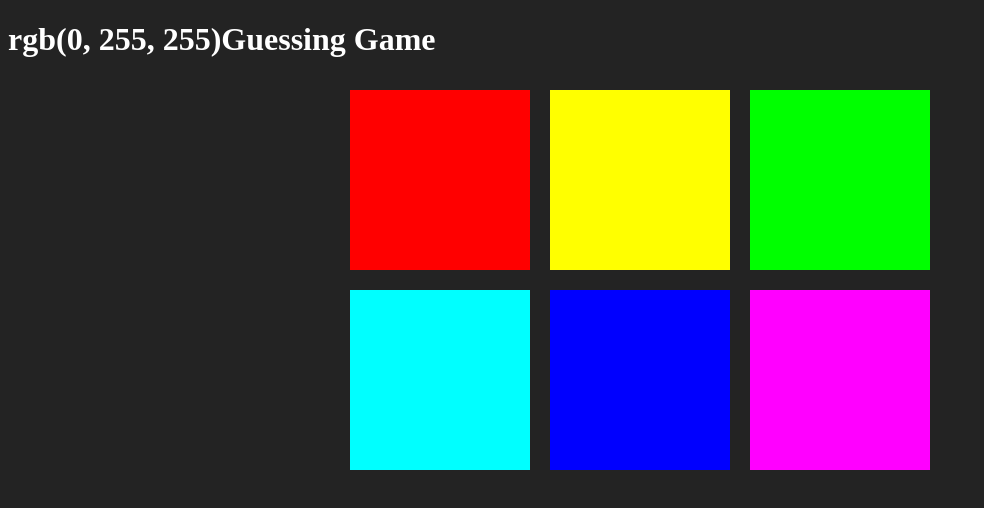
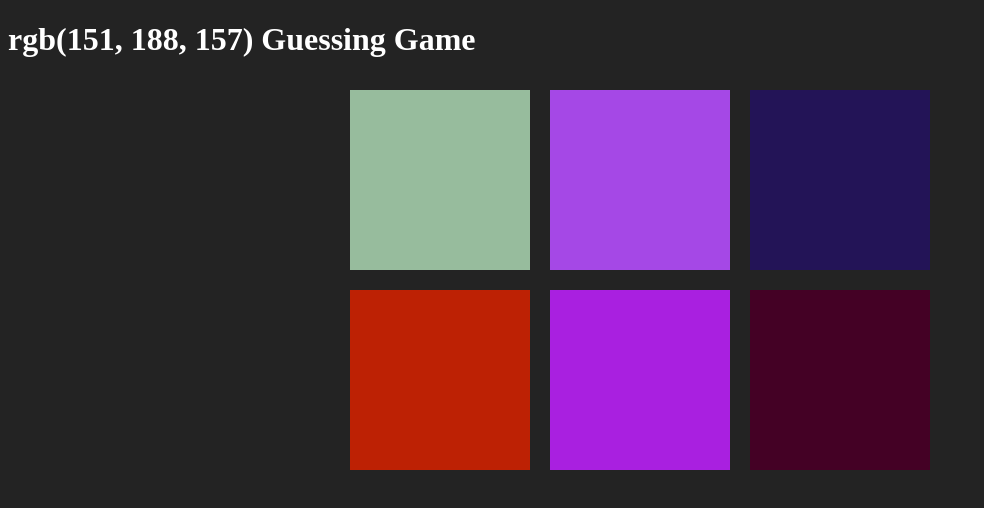
Before and after one commit to nicksantoro/RGB-Color-Guessing-Game, a plain HTML site: page index.html in a window 1280 px wide. Shown: the whole page, without its empty margins (0-984 px from the left). Drawn offline with Linux system fonts and the light colour scheme.

Commit message:
function to dynamically generate random colors, assign header background color to picked color

```diff
--- a/index.html
+++ b/index.html
@@ -11,7 +11,11 @@
 
 <body>
 
-  <h1><span id="colorDisplay">RGB</span>Guessing Game</h1>
+  <h1 id="header"><span id="colorDisplay">RGB</span> Guessing Game</h1>
+
+  <div>
+    <span id="message"></span>
+  </div>
 
   <div id="container">
     <div class="square"></div>
--- a/index.js
+++ b/index.js
@@ -1,20 +1,44 @@
-let colors = [
-  "rgb(255, 0, 0)",
-  "rgb(255, 255, 0)",
-  "rgb(0, 255, 0)",
-  "rgb(0, 255, 255)",
-  "rgb(0, 0, 255)",
-  "rgb(255, 0, 255)",
-]
+function changeColors(color) {
+  for (let i = 0; i < squares.length; i++) {
+    squares[i].style.backgroundColor = color;
+  }
+}
 
+function pickColor() {
+  let random = Math.floor(Math.random() * colors.length)
+  return colors[random];
+}
+
+function generateRandomColors(num) {
+  // make array
+  let array = []
+  // add num random colors to array
+  for (let i = 0; i < num; i++) {
+    // get random color and push into array
+    array.push(randomColor());
+  }
+  // return array
+  return array;
+}
+
+function randomColor() {
+  // pick a red from 0 - 255
+  let r = Math.floor(Math.random() * 256);
+  // pick a green from 0 - 255
+  let g = Math.floor(Math.random() * 256);
+  // pick a blue from 0 - 255
+  let b = Math.floor(Math.random() * 256);
+  return `rgb(${r}, ${g}, ${b})`
+}
+
+let colors = generateRandomColors(6)
 let squares = document.querySelectorAll(".square");
+let pickedColor = pickColor()
+let colorDisplay = document.getElementById("colorDisplay");
+let messageDisplay = document.getElementById("message");
+let headerColor = document.getElementById("header");
 
-let pickedColor = colors[3]
-
-let colorDisplay = document.getElementById("colorDisplay");
-colorDisplay.textContent = pickedColor
-
-
+colorDisplay.textContent = pickedColor;
 
 for (let i = 0; i < squares.length; i++) {
   // add initial colors to squares
@@ -23,12 +47,15 @@ for (let i = 0; i < squares.length; i++) {
   // add click listeners to squares
   squares[i].addEventListener("click", function () {
     // grab color of clicked square
-    clickedColor = this.style.backgroundColor
+    let clickedColor = this.style.backgroundColor;
     // compare color of pickedColor
     if (clickedColor === pickedColor) {
-      alert("correct")
+      messageDisplay.textContent = "Correct!"
+      changeColors(clickedColor);
+      header.style.backgroundColor = pickedColor;
     } else {
       this.style.backgroundColor = "#232323";
+      messageDisplay.textContent = "Try again"
     }
   })
 }
--- a/styling.css
+++ b/styling.css
@@ -19,3 +19,7 @@ body {
 h1 {
   color: white
 }
+
+span {
+  color: white
+}
```
